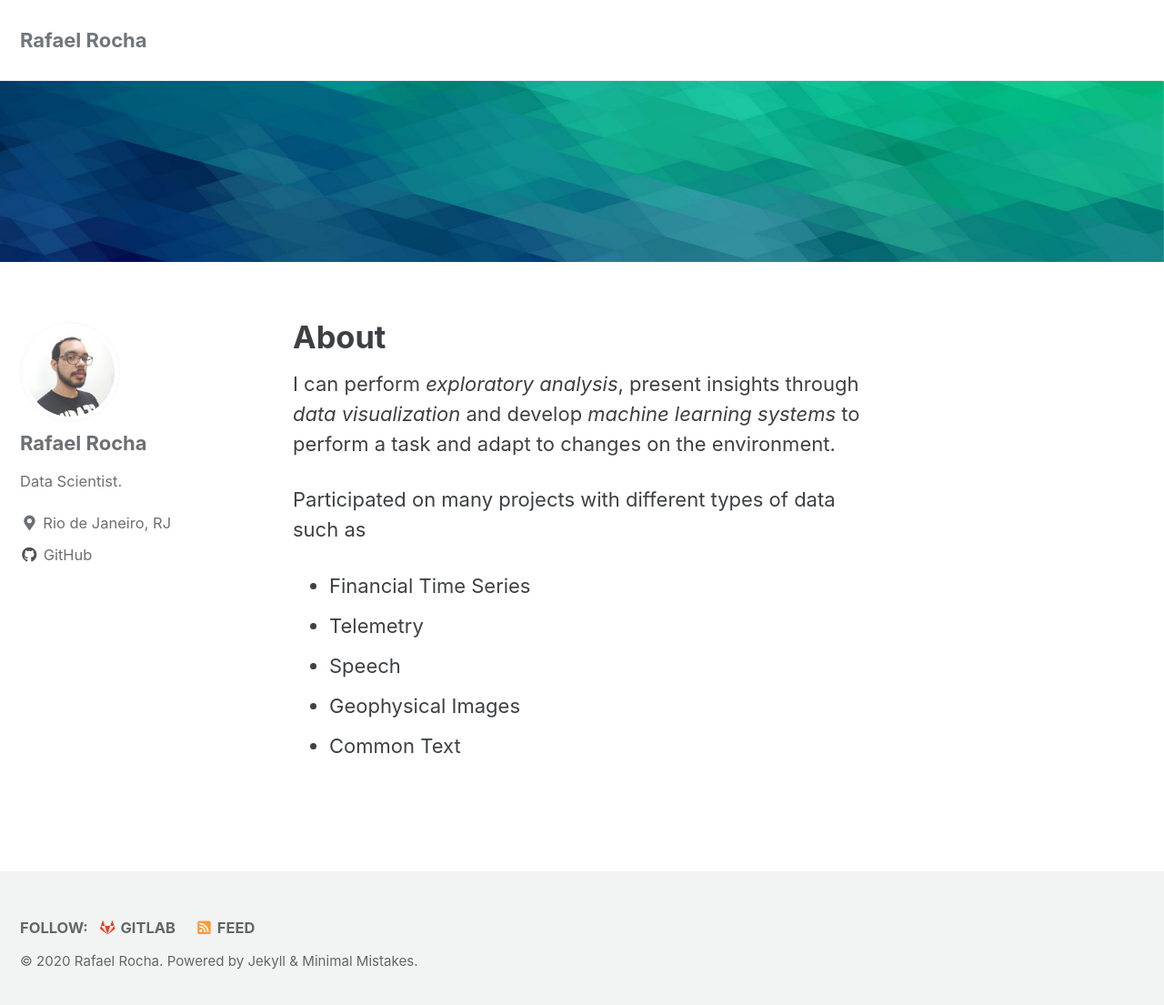
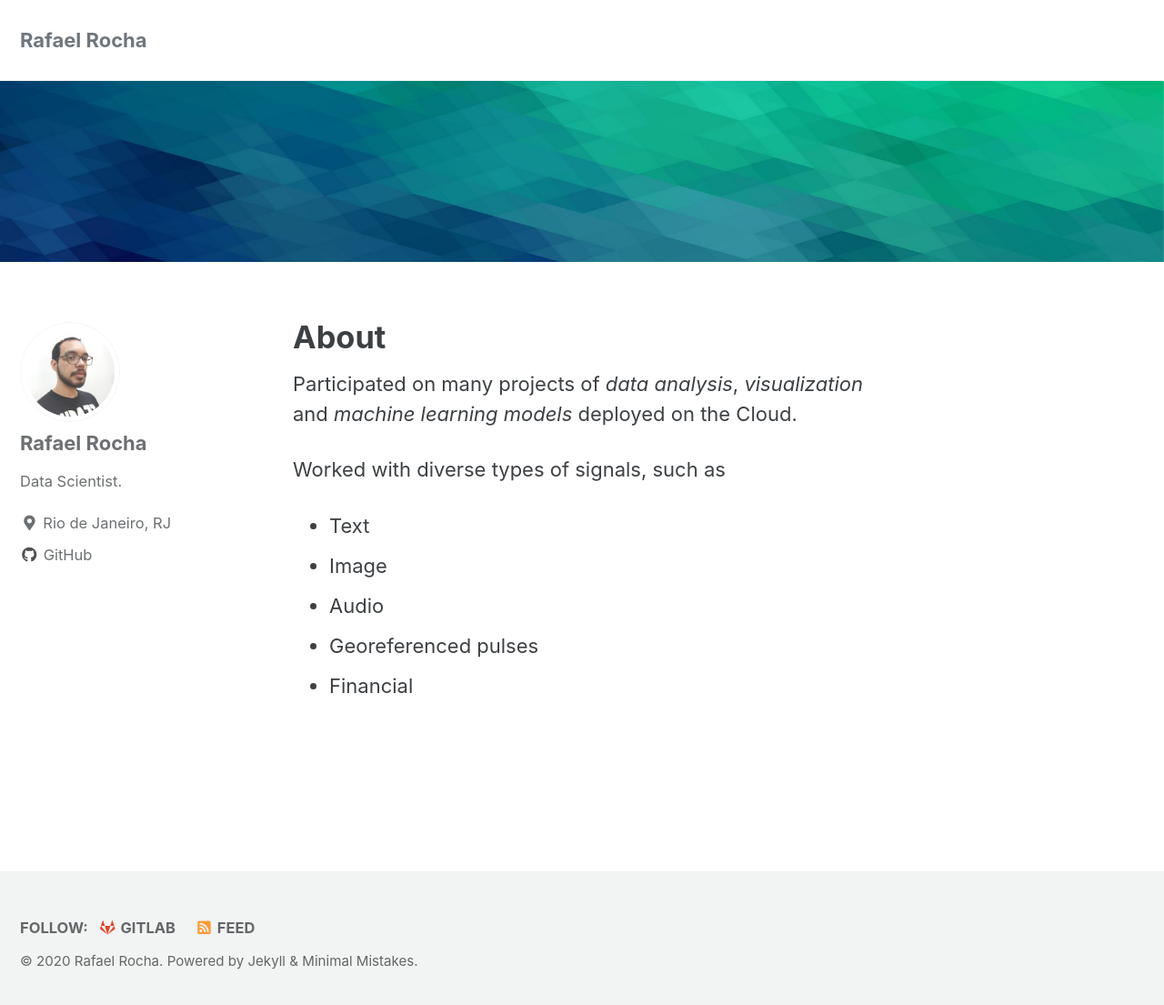
Before and after one commit to rocharhs/rocharhs.github.io, a Jekyll site: the page built from _pages/about.md, in a window 1280 px wide and 1113 px high. Shown: the top 1105 px of the window at 91% size. Built offline with Jekyll 4.4.1, drawn with Linux system fonts in a browser that asks for light colours; cached includes are drawn as plain includes.

Commit message:
update about page

```diff
--- a/_pages/about.md
+++ b/_pages/about.md
@@ -5,11 +5,11 @@ header:
     image: "/assets/images/header.jpg"
 ---
 
-I can perform *exploratory analysis*, present insights through *data visualization* and develop *machine learning systems* to perform a task and adapt to changes on the environment.
+Participated on many projects of *data analysis*, *visualization* and *machine learning models* deployed on the Cloud.
 
-Participated on many projects with different types of data such as
-  - Financial Time Series
-  - Telemetry
-  - Speech
-  - Geophysical Images
-  - Common Text
+Worked with diverse types of signals, such as
+   - Text
+   - Image
+   - Audio
+   - Georeferenced pulses
+   - Financial
```
